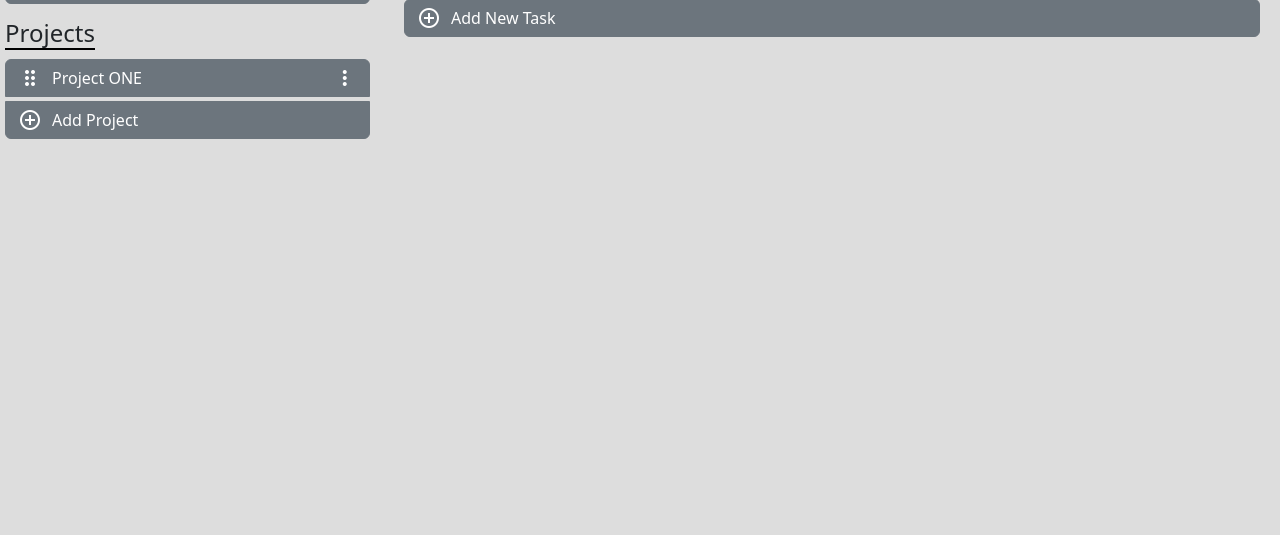
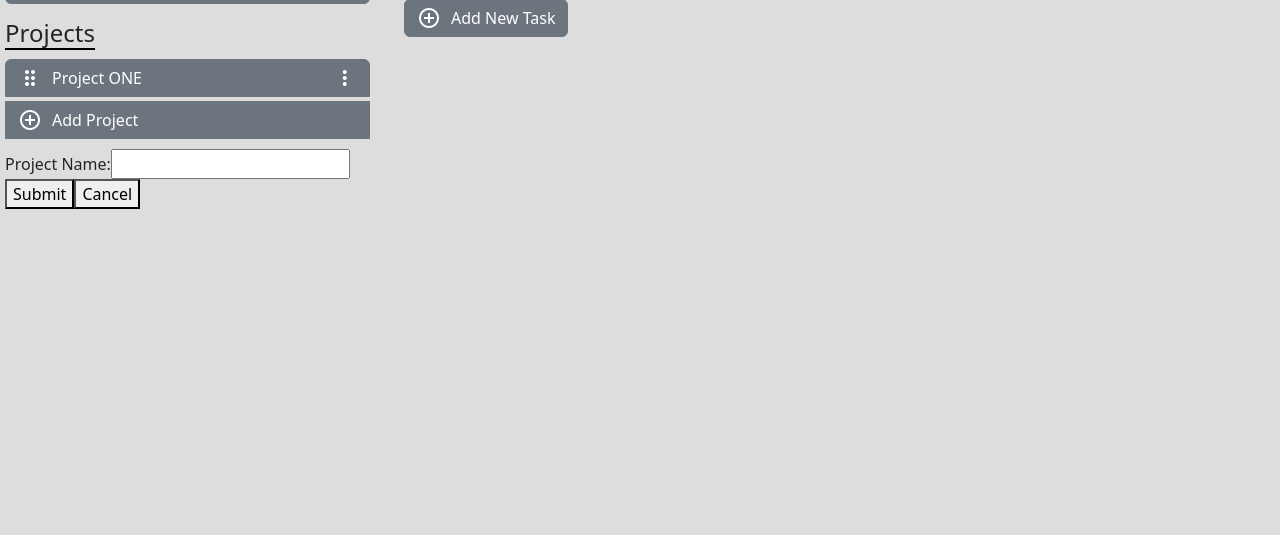
Before and after one commit to tommy128works/Todo-List, a website built with webpack: page src/index.html in a window 1280 px wide. Shown: the part 209-744 px from the top of the page. Built offline with nearby package versions, Linux system fonts and the light colour scheme.

Commit message:
refactor: fix typo in html elements
Changed <btn></btn> correctly to <button></button> in various files.
This commit includes some progress made regarding forms to add a new
project.

```diff
--- a/src/js/contentSection.js
+++ b/src/js/contentSection.js
@@ -50,7 +50,7 @@ const createTaskItem = (title, description, date, priority) => {
 };
 
 const createAddTaskButton = () => {
-  let btn = document.createElement("btn");
+  let btn = document.createElement("button");
   btn.classList.add("btn", "btn-secondary", "add-new-task-btn");
   btn.setAttribute("type", "button");
 
--- a/src/js/header.js
+++ b/src/js/header.js
@@ -13,7 +13,7 @@ const addToggleSidebarEventHandler = () => {
 };
 
 const createTogglerButton = () => {
-  let btn = document.createElement("btn");
+  let btn = document.createElement("button");
   btn.setAttribute("type", "button");
   let span = document.createElement("span");
   span.classList.add("navbar-toggler-icon");
--- a/src/js/navigationProjects.js
+++ b/src/js/navigationProjects.js
@@ -2,7 +2,7 @@
 // maybe dummy project is default project
 
 const createButton = (title) => {
-  let btn = document.createElement("btn");
+  let btn = document.createElement("button");
   btn.classList.add("btn", "btn-secondary", "btn-primary", "sidebar-item");
   btn.classList.toggle("btn-primary");
   btn.setAttribute("type", "button");
@@ -26,7 +26,7 @@ const createButton = (title) => {
 };
 
 const createAddButton = () => {
-  let btn = document.createElement("btn");
+  let btn = document.createElement("button");
   btn.classList.add("btn", "btn-secondary", "btn-primary", "sidebar-item");
   btn.classList.toggle("btn-primary");
   btn.setAttribute("type", "button");
@@ -43,6 +43,33 @@ const createAddButton = () => {
   return btn;
 };
 
+const createAddProjectForm = () => {
+  let form = document.createElement("form");
+  form.classList.add("sidebar-form");
+
+  let label = document.createElement("label");
+  label.setAttribute("for", "project_name");
+  label.textContent = "Project Name:";
+  form.appendChild(label);
+
+  let input = document.createElement("input");
+  input.setAttribute("type", "text");
+  input.setAttribute("name", "project_name");
+  input.setAttribute("id", "project_name");
+  form.appendChild(input);
+
+  let addBtn = document.createElement("button");
+  addBtn.setAttribute("type", "submit");
+  addBtn.textContent = "Submit";
+  form.appendChild(addBtn);
+
+  let cancelBtn = document.createElement("button");
+  cancelBtn.textContent = "Cancel";
+  form.appendChild(cancelBtn);
+
+  return form;
+}
+
 const navigationProjects = () => {
   let container = document.createElement("div");
   container.classList.add("btn-group-vertical");
@@ -53,8 +80,8 @@ const navigationProjects = () => {
   container.appendChild(heading);
 
   container.appendChild(createButton("Project ONE"));
-
   container.appendChild(createAddButton());
+  container.appendChild(createAddProjectForm());
 
   return container;
 };
--- a/src/js/navigationToDos.js
+++ b/src/js/navigationToDos.js
@@ -1,5 +1,5 @@
 const createButton = (title, symbol) => {
-  let btn = document.createElement("btn");
+  let btn = document.createElement("button");
   btn.classList.add("btn", "btn-secondary", "btn-primary", "sidebar-item");
   btn.classList.toggle("btn-primary");
   btn.setAttribute("type", "button");
--- a/src/scss/styles.scss
+++ b/src/scss/styles.scss
@@ -77,6 +77,11 @@ footer {
   text-align: left;
 }
 
+.sidebar-form {
+  margin: 5px;
+}
+
+
 .content-section {
   flex: 1;
 }
```
Also changed, not shown: src/js/index.js (+7 -5 lines).
